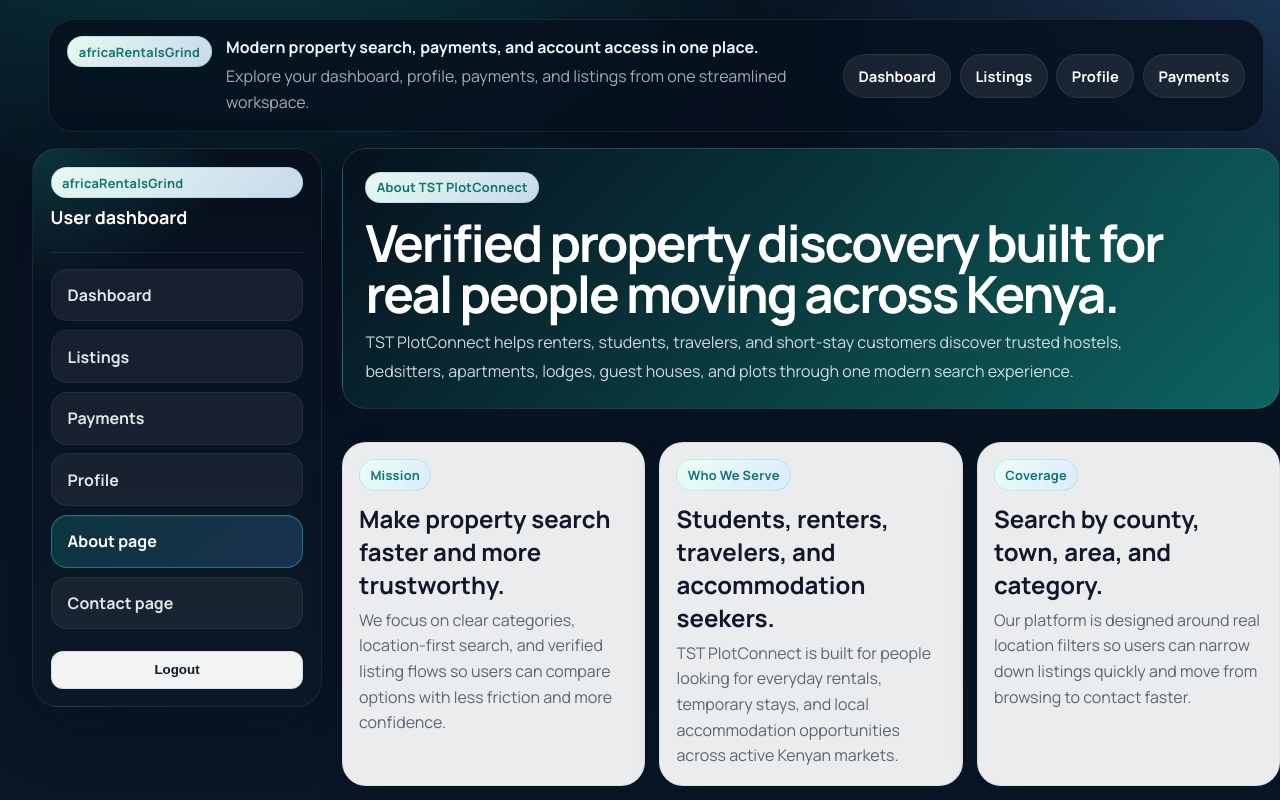
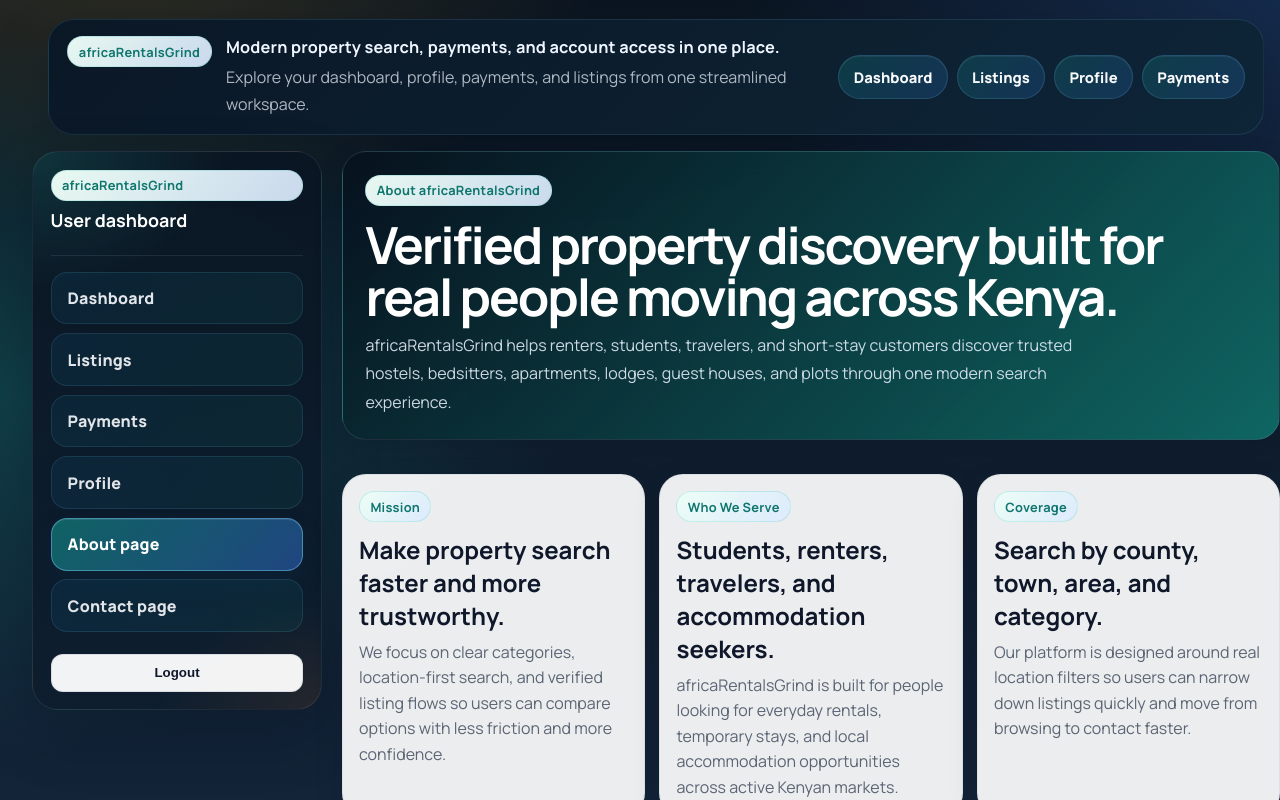
Before and after one commit to itaueliud/tstplotconnect, a Next.js app in the folder frontend/: page /about in a window 1280 px wide. Shown: the top 800 px of the page. Built offline with nearby package versions, Linux system fonts and the light colour scheme; no server answers.

Commit message:
Refresh user branding and portal styling

```diff
--- a/frontend/src/app/about/page.tsx
+++ b/frontend/src/app/about/page.tsx
@@ -4,32 +4,32 @@ import Script from "next/script";
 import AuthenticatedUserShell from "@/components/user/authenticated-user-shell";
 
 export const metadata: Metadata = {
-  title: "About TST PlotConnect",
+  title: "About africaRentalsGrind",
   description:
-    "Learn how TST PlotConnect helps renters, students, and travelers discover verified hostels, lodges, bedsitters, apartments, and plots across Kenya.",
+    "Learn how africaRentalsGrind helps renters, students, and travelers discover verified hostels, lodges, bedsitters, apartments, and plots across Kenya.",
   alternates: { canonical: "/about" },
   keywords: [
-    "About TST PlotConnect",
+    "About africaRentalsGrind",
     "verified listings Kenya",
     "hostels and lodges Kenya",
     "property discovery platform",
-    "TST PlotConnect mission"
+    "africaRentalsGrind mission"
   ],
   robots: {
     index: true,
     follow: true
   },
   openGraph: {
-    title: "About TST PlotConnect",
-    description: "Discover the mission, service focus, and trust model behind TST PlotConnect.",
+    title: "About africaRentalsGrind",
+    description: "Discover the mission, service focus, and trust model behind africaRentalsGrind.",
     url: "/about",
     type: "website",
-    siteName: "TST PlotConnect"
+    siteName: "africaRentalsGrind"
   },
   twitter: {
     card: "summary_large_image",
-    title: "About TST PlotConnect",
-    description: "Learn what TST PlotConnect offers and how it helps people find trusted listings."
+    title: "About africaRentalsGrind",
+    description: "Learn what africaRentalsGrind offers and how it helps people find trusted listings."
   }
 };
 
@@ -37,22 +37,22 @@ export default function AboutPage() {
   const schema = {
     "@context": "https://schema.org",
     "@type": "AboutPage",
-    name: "About TST PlotConnect",
+    name: "About africaRentalsGrind",
     url: "https://www.tst-plotconnect.com/about",
     description:
-      "About page describing TST PlotConnect's mission, service areas, and trusted property discovery approach.",
+      "About page describing africaRentalsGrind's mission, service areas, and trusted property discovery approach.",
     inLanguage: "en-KE"
   };
 
   return (
     <AuthenticatedUserShell active="about">
       <section className="card" style={{ padding: "1.4rem", background: "linear-gradient(135deg, rgba(7,17,30,0.96), rgba(15,118,110,0.82))", color: "#fff" }}>
-        <span className="pill">About TST PlotConnect</span>
+        <span className="pill">About africaRentalsGrind</span>
         <h1 style={{ margin: "0.85rem 0 0.55rem", fontSize: "clamp(2rem, 4vw, 3.5rem)", lineHeight: 1, letterSpacing: "-0.04em" }}>
           Verified property discovery built for real people moving across Kenya.
         </h1>
         <p style={{ margin: 0, maxWidth: 760, color: "rgba(236,245,255,0.86)", lineHeight: 1.8 }}>
-          TST PlotConnect helps renters, students, travelers, and short-stay customers discover trusted hostels, bedsitters,
+          africaRentalsGrind helps renters, students, travelers, and short-stay customers discover trusted hostels, bedsitters,
           apartments, lodges, guest houses, and plots through one modern search experience.
         </p>
       </section>
@@ -69,7 +69,7 @@ export default function AboutPage() {
           <span className="pill">Who We Serve</span>
           <h2 style={{ margin: "0.7rem 0 0.45rem" }}>Students, renters, travelers, and accommodation seekers.</h2>
           <p className="meta" style={{ margin: 0 }}>
-            TST PlotConnect is built for people looking for everyday rentals, temporary stays, and local accommodation opportunities across active Kenyan markets.
+            africaRentalsGrind is built for people looking for everyday rentals, temporary stays, and local accommodation opportunities across active Kenyan markets.
           </p>
         </article>
         <article className="card">
@@ -82,7 +82,7 @@ export default function AboutPage() {
       </section>
 
       <section className="card" style={{ marginTop: "1rem" }}>
-        <h2 style={{ marginTop: 0 }}>What makes TST PlotConnect useful</h2>
+        <h2 style={{ marginTop: 0 }}>What makes africaRentalsGrind useful</h2>
         <div className="grid" style={{ gridTemplateColumns: "repeat(auto-fit, minmax(220px, 1fr))" }}>
           <div>
             <strong>Verified listing flow</strong>
@@ -111,7 +111,7 @@ export default function AboutPage() {
       <section className="card" style={{ marginTop: "1rem" }}>
         <h2 style={{ marginTop: 0 }}>Need help or want to partner?</h2>
         <p className="meta" style={{ marginTop: 0 }}>
-          For support, listing guidance, activation help, or partnership inquiries, use the official TST PlotConnect contact channels.
+          For support, listing guidance, activation help, or partnership inquiries, use the official africaRentalsGrind contact channels.
         </p>
         <div style={{ display: "flex", gap: "0.7rem", flexWrap: "wrap" }}>
           <Link href="/contact" className="btn btn-primary">Open Contact Page</Link>
--- a/frontend/src/app/globals.css
+++ b/frontend/src/app/globals.css
@@ -1,6 +1,6 @@
 :root {
-  --bg: #06111f;
-  --bg-soft: #081827;
+  --bg: #09131e;
+  --bg-soft: #102033;
   --surface: rgba(255, 255, 255, 0.92);
   --surface-strong: #ffffff;
   --surface-dark: rgba(8, 24, 39, 0.9);
@@ -27,12 +27,16 @@ body {
   padding: 0;
   color: #e5eef9;
   background:
-    radial-gradient(1000px 620px at 20% -8%, rgba(20, 184, 166, 0.28) 0%, transparent 58%),
-    radial-gradient(900px 520px at 100% 0%, rgba(96, 165, 250, 0.24) 0%, transparent 60%),
-    radial-gradient(800px 520px at 50% 120%, rgba(245, 158, 11, 0.16) 0%, transparent 55%),
-    linear-gradient(180deg, #07111e 0%, #0a1726 55%, #07111e 100%);
+    radial-gradient(860px 520px at 10% -4%, rgba(251, 191, 36, 0.15) 0%, transparent 56%),
+    radial-gradient(980px 620px at 0% 24%, rgba(20, 184, 166, 0.22) 0%, transparent 58%),
+    radial-gradient(920px 560px at 100% 0%, rgba(59, 130, 246, 0.2) 0%, transparent 60%),
+    radial-gradient(760px 460px at 55% 100%, rgba(249, 115, 22, 0.1) 0%, transparent 54%),
+    linear-gradient(180deg, #0b1521 0%, #13253a 52%, #0a1522 100%);
   font-family: var(--font-body), "Avenir Next", "Segoe UI", sans-serif;
   min-height: 100%;
+  -webkit-font-smoothing: antialiased;
+  -moz-osx-font-smoothing: grayscale;
+  text-rendering: optimizeLegibility;
 }
 
 a {
@@ -587,8 +591,10 @@ body {
   margin-right: auto;
   padding: 1rem 1.15rem;
   border-radius: 26px;
-  background: rgba(7, 17, 30, 0.84);
-  border: 1px solid rgba(255, 255, 255, 0.08);
+  background:
+    linear-gradient(135deg, rgba(11, 24, 39, 0.94), rgba(15, 40, 58, 0.9)),
+    rgba(7, 17, 30, 0.84);
+  border: 1px solid rgba(125, 211, 252, 0.12);
   color: #eff6ff;
   box-shadow: var(--shadow);
   backdrop-filter: blur(18px);
@@ -603,15 +609,16 @@ body {
 
 .portal-page-branding strong {
   display: block;
-  font-size: 1rem;
-  line-height: 1.4;
+  font-size: 1.02rem;
+  line-height: 1.45;
+  letter-spacing: 0.01em;
 }
 
 .portal-page-branding p,
 .portal-page-footer p {
   margin: 0.25rem 0 0;
-  color: rgba(226, 232, 240, 0.72);
-  line-height: 1.65;
+  color: rgba(226, 232, 240, 0.76);
+  line-height: 1.7;
 }
 
 .portal-page-links,
@@ -630,19 +637,21 @@ body {
   min-height: 2.7rem;
   padding: 0.7rem 0.9rem;
   border-radius: 999px;
-  background: rgba(255, 255, 255, 0.08);
-  border: 1px solid rgba(255, 255, 255, 0.08);
+  background: linear-gradient(135deg, rgba(20, 184, 166, 0.18), rgba(59, 130, 246, 0.18));
+  border: 1px solid rgba(125, 211, 252, 0.16);
   color: #f8fafc;
   font-size: 0.92rem;
-  font-weight: 700;
-  transition: transform 160ms ease, background 160ms ease, border-color 160ms ease;
+  font-weight: 800;
+  box-shadow: inset 0 1px 0 rgba(255, 255, 255, 0.06);
+  transition: transform 160ms ease, background 160ms ease, border-color 160ms ease, box-shadow 160ms ease;
 }
 
 .portal-page-links a:hover,
 .portal-page-footer-links a:hover {
   transform: translateY(-1px);
-  background: rgba(255, 255, 255, 0.14);
-  border-color: rgba(45, 212, 191, 0.28);
+  background: linear-gradient(135deg, rgba(20, 184, 166, 0.28), rgba(59, 130, 246, 0.28));
+  border-color: rgba(45, 212, 191, 0.42);
+  box-shadow: 0 12px 24px rgba(8, 47, 73, 0.22);
 }
 
 .portal-page-footer {
@@ -697,9 +706,10 @@ body {
   border-radius: 34px;
   overflow: hidden;
   background:
-    radial-gradient(700px 320px at 15% 10%, rgba(20, 184, 166, 0.24), transparent 65%),
-    radial-gradient(620px 300px at 88% 12%, rgba(96, 165, 250, 0.22), transparent 68%),
-    linear-gradient(145deg, rgba(7, 17, 30, 0.94), rgba(8, 24, 39, 0.9));
+    radial-gradient(700px 320px at 15% 10%, rgba(20, 184, 166, 0.2), transparent 65%),
+    radial-gradient(620px 300px at 88% 12%, rgba(96, 165, 250, 0.18), transparent 68%),
+    radial-gradient(520px 260px at 50% 100%, rgba(249, 115, 22, 0.12), transparent 66%),
+    linear-gradient(145deg, rgba(8, 20, 33, 0.96), rgba(14, 32, 49, 0.92));
   border: 1px solid rgba(255, 255, 255, 0.08);
   box-shadow: var(--shadow);
 }
@@ -748,6 +758,7 @@ body {
   line-height: 0.95;
   letter-spacing: -0.05em;
   max-width: 10ch;
+  font-variation-settings: "opsz" 72;
 }
 
 .portal-auth-story p {
@@ -989,7 +1000,7 @@ body {
   gap: 1rem;
   padding: 1.25rem;
   border-radius: 30px;
-  background: linear-gradient(135deg, rgba(7, 17, 30, 0.96), rgba(15, 118, 110, 0.78));
+  background: linear-gradient(135deg, rgba(11, 24, 39, 0.98), rgba(20, 89, 100, 0.82));
   color: #fff;
   border: 1px solid rgba(255, 255, 255, 0.08);
   box-shadow: var(--shadow);
@@ -1058,6 +1069,7 @@ body {
   line-height: 0.94;
   letter-spacing: -0.04em;
   max-width: 11ch;
+  font-variation-settings: "opsz" 72;
 }
 
 .portal-hero p {
@@ -1106,8 +1118,9 @@ body {
   padding: 1.1rem;
   border-radius: 26px;
   background:
-    radial-gradient(260px 180px at 0% 0%, rgba(45, 212, 191, 0.18), transparent 75%),
-    linear-gradient(180deg, rgba(7, 17, 30, 0.98), rgba(11, 24, 39, 0.94));
+    radial-gradient(260px 180px at 0% 0%, rgba(45, 212, 191, 0.16), transparent 75%),
+    radial-gradient(220px 140px at 100% 100%, rgba(249, 115, 22, 0.1), transparent 74%),
+    linear-gradient(180deg, rgba(10, 22, 35, 0.98), rgba(14, 30, 47, 0.96));
   color: #eff6ff;
   border: 1px solid rgba(255, 255, 255, 0.08);
   box-shadow: var(--shadow);
@@ -1143,24 +1156,26 @@ body {
   min-height: 3.2rem;
   padding: 0.9rem 1rem;
   border-radius: 16px;
-  background: rgba(255, 255, 255, 0.06);
-  border: 1px solid rgba(255, 255, 255, 0.06);
+  background: linear-gradient(135deg, rgba(14, 165, 233, 0.08), rgba(20, 184, 166, 0.08));
+  border: 1px solid rgba(125, 211, 252, 0.12);
   color: rgba(248, 250, 252, 0.9);
-  font-weight: 700;
-  transition: transform 160ms ease, background 160ms ease, border-color 160ms ease;
+  font-weight: 800;
+  letter-spacing: 0.01em;
+  transition: transform 160ms ease, background 160ms ease, border-color 160ms ease, box-shadow 160ms ease;
 }
 
 .portal-side-links a:hover {
   transform: translateY(-1px);
-  background: rgba(255, 255, 255, 0.14);
-  border-color: rgba(45, 212, 191, 0.32);
+  background: linear-gradient(135deg, rgba(14, 165, 233, 0.16), rgba(20, 184, 166, 0.18));
+  border-color: rgba(45, 212, 191, 0.36);
+  box-shadow: 0 10px 20px rgba(8, 47, 73, 0.18);
 }
 
 .portal-side-links a.is-active {
-  background: linear-gradient(135deg, rgba(20, 184, 166, 0.2), rgba(96, 165, 250, 0.2));
-  border-color: rgba(45, 212, 191, 0.42);
+  background: linear-gradient(135deg, rgba(20, 184, 166, 0.46), rgba(59, 130, 246, 0.42));
+  border-color: rgba(125, 211, 252, 0.44);
   color: #fff;
-  box-shadow: inset 0 1px 0 rgba(255, 255, 255, 0.08);
+  box-shadow: inset 0 1px 0 rgba(255, 255, 255, 0.1), 0 12px 24px rgba(8, 47, 73, 0.24);
 }
 
 .portal-side-actions {
```
Also changed, not shown: frontend/src/app/contact/page.tsx (+17 -17 lines).
